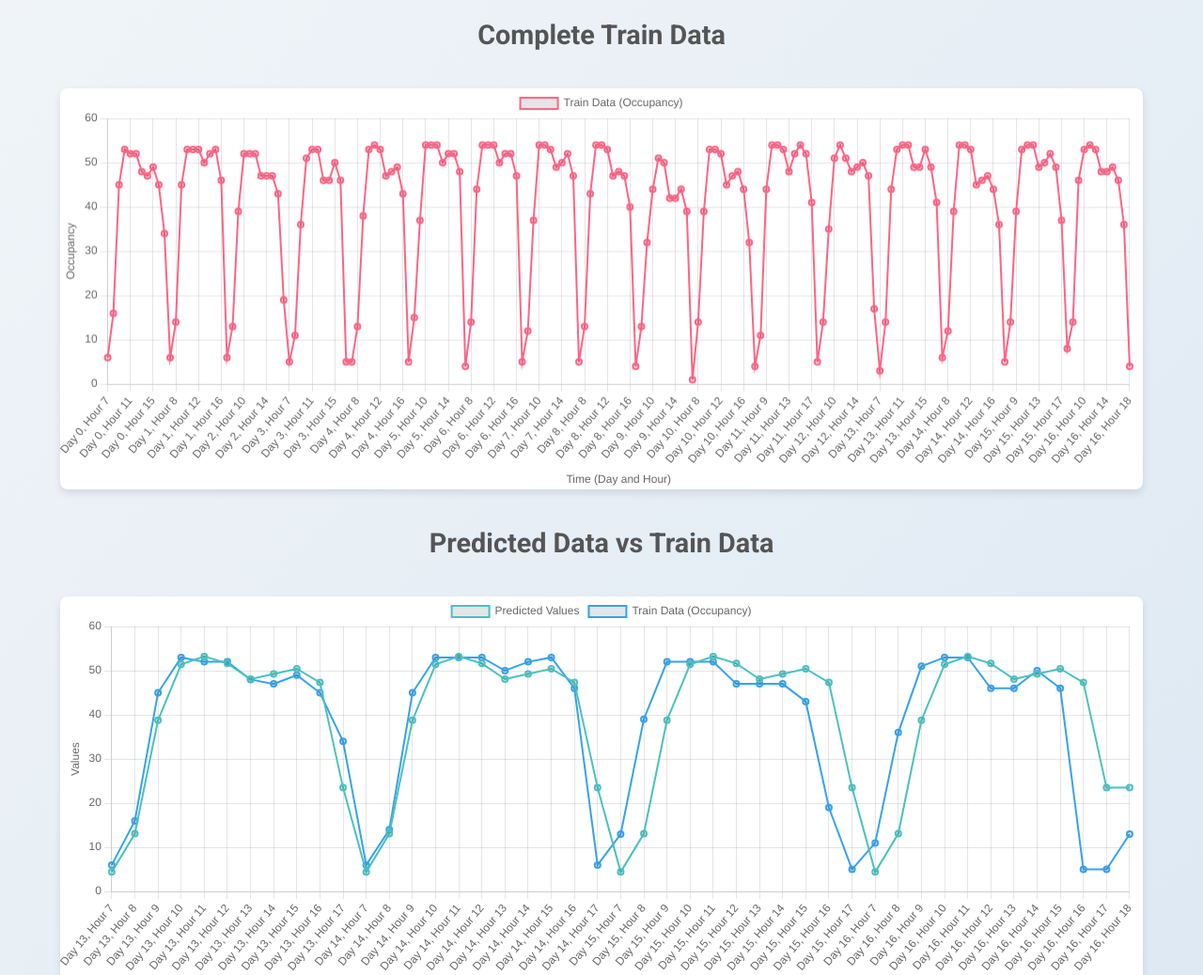
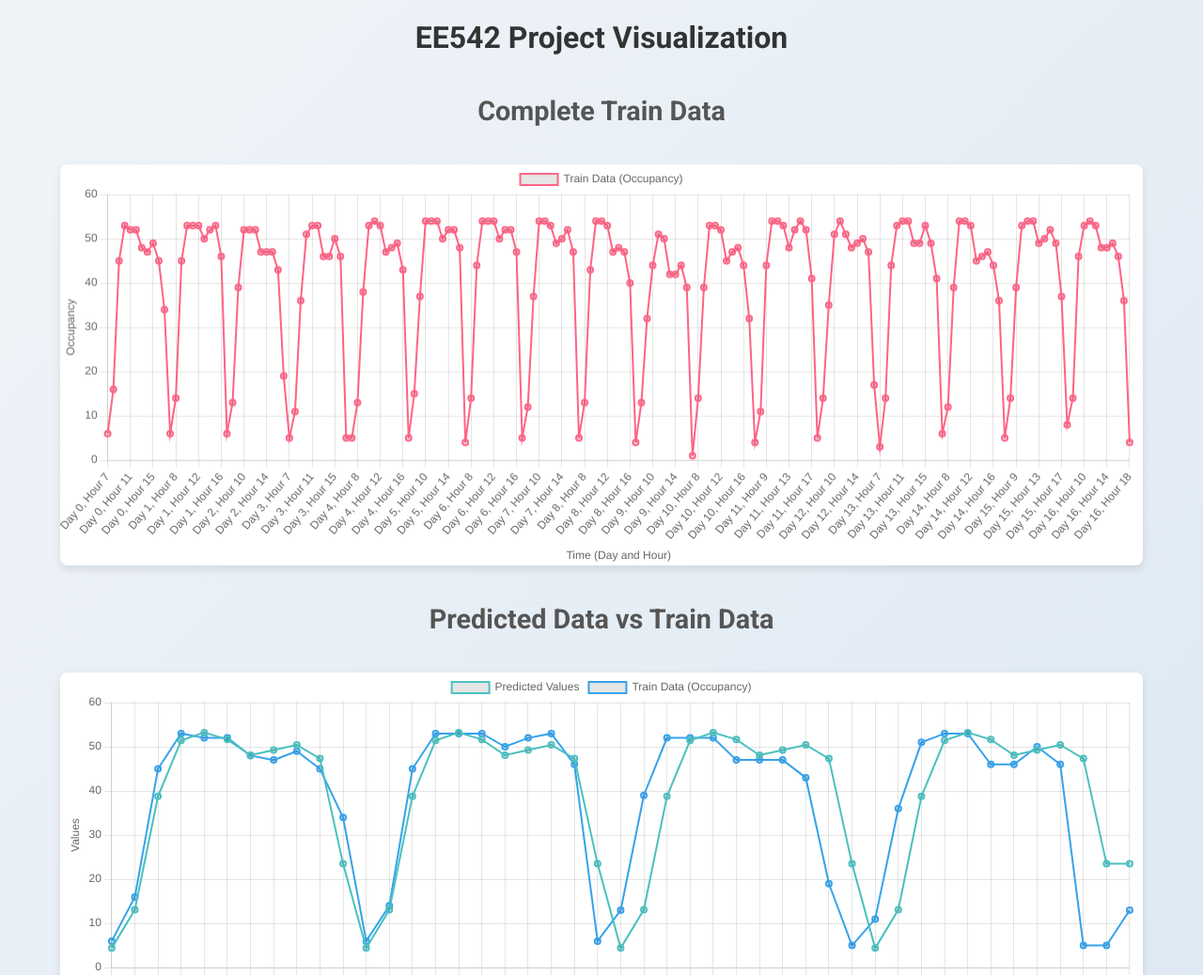
Before and after one commit to lhzdnb/ee542-visualization, a website: page index.html in a window 1280 px wide. Shown: the top 1038 px of the page at 94% size. Drawn offline with nearby package versions, Linux system fonts and the light colour scheme; some packages are replaced by stand-ins of ours; a script that the page names is missing.

Commit message:
add title

```diff
--- a/index.html
+++ b/index.html
@@ -73,6 +73,7 @@
 <body>
 
 <div class="container">
+  <h1>EE542 Project Visualization</h1>
   <h2>Complete Train Data</h2>
   <canvas id="trainChart" width="1200" height="400"></canvas>
 
```
